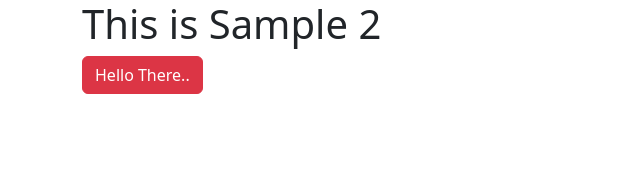
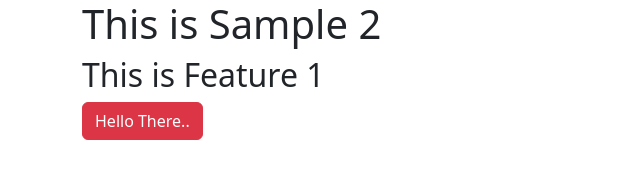
Before and after one commit to 171001/sample2, a plain HTML site: page index.html in a window 1280 px wide. Shown: the whole page, without its empty margins (0-640 px from the left). Drawn offline with nearby package versions, Linux system fonts and the light colour scheme.

Commit message:
Add Feature 1

```diff
--- a/index.html
+++ b/index.html
@@ -9,6 +9,9 @@
   <body>
     <div class="container">
         <h1>This is Sample 2</h1>
+
+        <h2>This is Feature 1</h2>
+
         <button class="btn btn-danger">Hello There..</button>
     </div>
 
```
